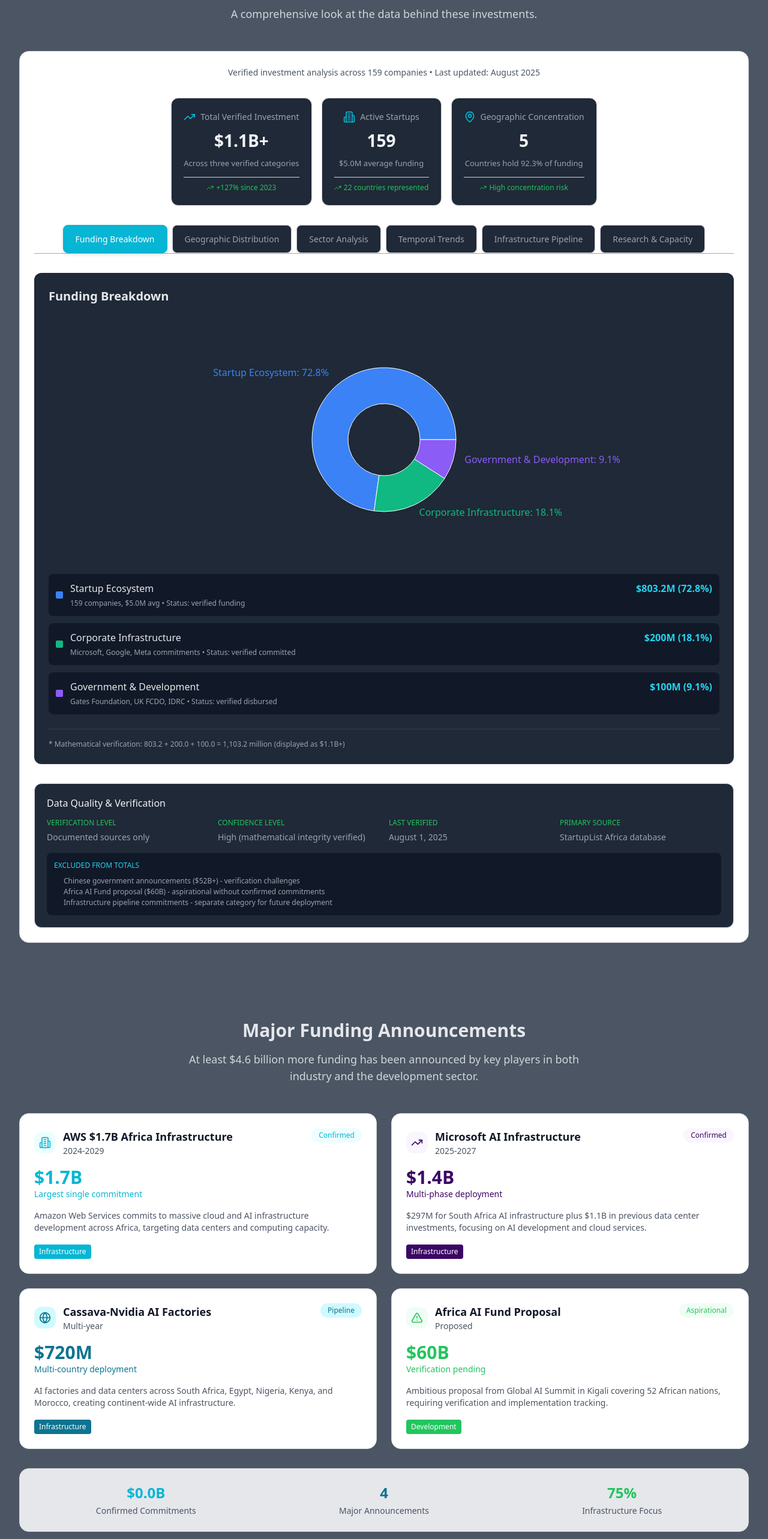
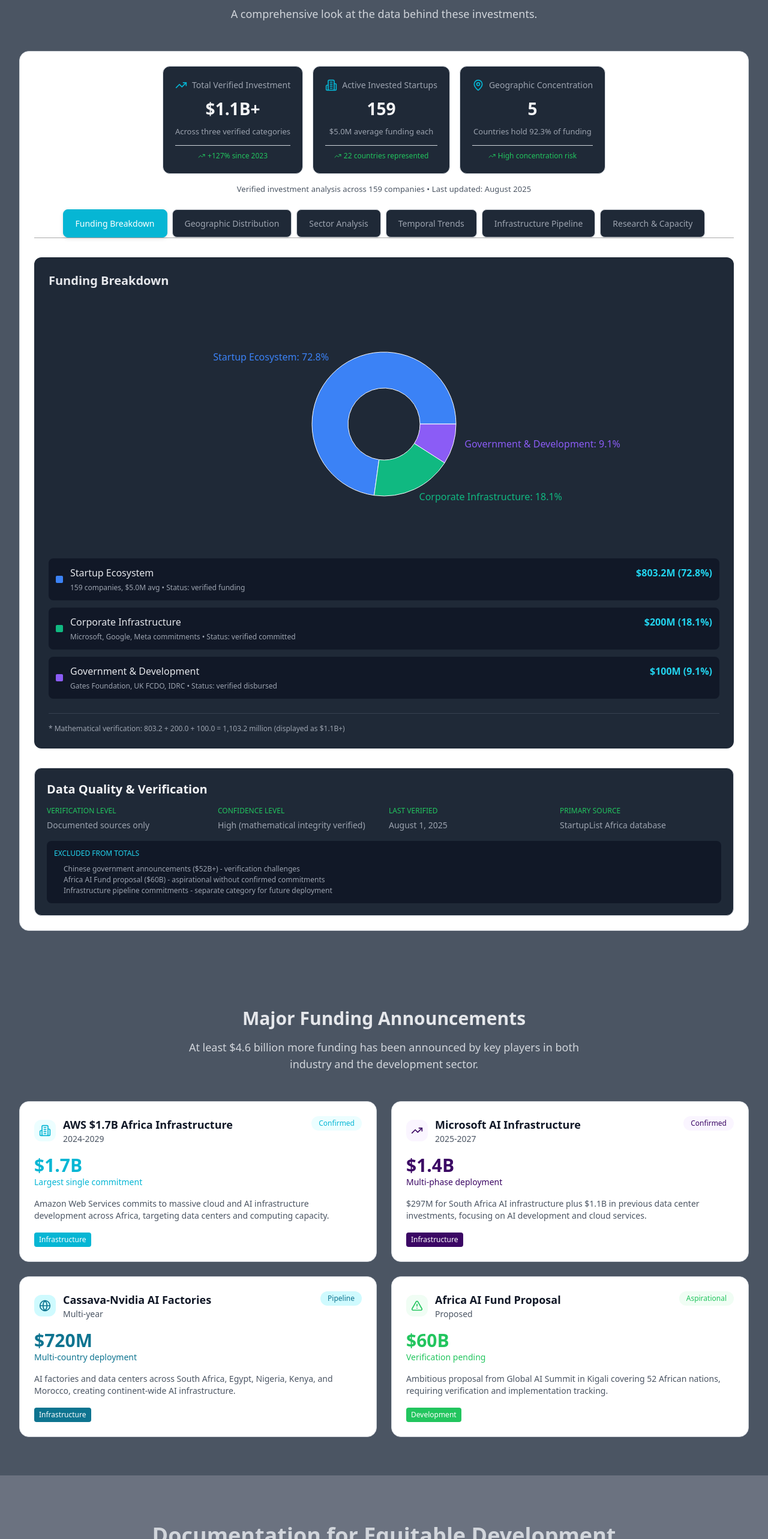
Before and after one commit to drjforrest/TAIFA-FIALA-v2, a Next.js app in the folder frontend/: page / in a window 1280 px wide. Shown: the part 1000-3566 px from the top of the page at 60% size. Built offline with nearby package versions, Linux system fonts and the light colour scheme.

Commit message:
feat: add backward compatibility for publication deduplication and enhance analytics display

```diff
--- a/frontend/src/components/Homepage/Announcements.tsx
+++ b/frontend/src/components/Homepage/Announcements.tsx
@@ -179,59 +179,6 @@ const Announcements: React.FC = () => {
           <AnnouncementCard key={announcement.id} announcement={announcement} />
         ))}
       </div>
-
-      {/* Summary Stats */}
-      <div
-        className="p-6 rounded-xl border"
-        style={{
-          backgroundColor: "var(--color-muted)",
-          borderColor: "var(--color-border)"
-        }}
-      >
-        <div className="grid md:grid-cols-3 gap-6 text-center">
-          <div>
-            <div className="text-2xl font-bold mb-1" style={{ color: "var(--color-primary)" }}>
-              ${(totalConfirmed/1000).toFixed(1)}B
-            </div>
-            <div className="text-sm" style={{ color: "var(--color-muted-foreground)" }}>
-              Confirmed Commitments
-            </div>
-          </div>
-          <div>
-            <div className="text-2xl font-bold mb-1" style={{ color: "var(--color-info)" }}>
-              4
-            </div>
-            <div className="text-sm" style={{ color: "var(--color-muted-foreground)" }}>
-              Major Announcements
-            </div>
-          </div>
-          <div>
-            <div className="text-2xl font-bold mb-1" style={{ color: "var(--color-success)" }}>
-              75%
-            </div>
-            <div className="text-sm" style={{ color: "var(--color-muted-foreground)" }}>
-              Infrastructure Focus
-            </div>
-          </div>
-        </div>
-      </div>
-
-      {/* Research Note */}
-      <div
-        className="p-4 rounded-lg border-l-4"
-        style={{
-          backgroundColor: "var(--color-muted)",
-          borderLeftColor: "var(--color-info)"
-        }}
-      >
-        <Section3Text as="h4" className="font-medium mb-2" style={{ color: "var(--color-info)" }}>
-          Research Methodology
-        </Section3Text>
-        <Section3Text as="p" className="text-sm" style={{ color: "var(--color-muted-foreground)" }}>
-          All announcements verified through official press releases, government statements, and corporate filings.
-          TAIFA-FIALA tracks implementation progress and actual disbursements separately from initial commitments.
-        </Section3Text>
-      </div>
     </div>
   );
 };
--- a/frontend/src/components/Homepage/FundingChart.tsx
+++ b/frontend/src/components/Homepage/FundingChart.tsx
@@ -437,23 +437,7 @@ const InteractiveAnalyticsPanel = () => {
         fontFamily: "system-ui, -apple-system, sans-serif",
       }}
     >
-      {/* Subtitle only - main title is handled by page header */}
-      <div style={{ textAlign: "center", marginBottom: "32px" }}>
-        <p
-          style={{
-            color: "var(--color-muted-foreground)",
-            fontSize: "14px",
-            marginTop: 0,
-            marginBottom: 0,
-            marginLeft: "auto",
-            marginRight: "auto",
-            maxWidth: "600px",
-          }}
-        >
-          Verified investment analysis across 159 companies • Last updated:
-          August 2025
-        </p>
-      </div>
+      {/* Main title is handled by page header */}
 
       {/* Key Stats Row */}
       <div
@@ -473,9 +457,9 @@ const InteractiveAnalyticsPanel = () => {
           trend="+127% since 2023"
         />
         <StatCard
-          title="Active Startups"
+          title="Active Invested Startups"
           value="159"
-          subtitle="$5.0M average funding"
+          subtitle="$5.0M average funding each"
           icon={Building2}
           trend="22 countries represented"
         />
@@ -487,7 +471,19 @@ const InteractiveAnalyticsPanel = () => {
           trend="High concentration risk"
         />
       </div>
-
+      {/* Stat Cards Footer */}
+      <div
+        style={{
+          textAlign: "center",
+          marginTop: "-16px",
+          marginBottom: "24px",
+          color: "var(--color-muted-foreground)",
+          fontSize: "13px",
+          letterSpacing: 0.1,
+        }}
+      >
+        Verified investment analysis across 159 companies • Last updated: August 2025
+      </div>
       {/* Tabs */}
       <Tabs
         selectedIndex={selectedTab}
@@ -665,7 +661,8 @@ const InteractiveAnalyticsPanel = () => {
           style={{
             color: "var(--color-foreground)",
             marginBottom: "12px",
-            fontSize: "16px",
+            fontWeight: "600",
+            fontSize: "20px",
           }}
         >
           Data Quality & Verification
@@ -802,7 +799,7 @@ const InteractiveAnalyticsPanel = () => {
           </ul>
         </div>
       </div>
-    </div>
+      </div>
   );
 };
 
```
Also changed, not shown: 1 other file (tests, documents, lock files or other folders).
